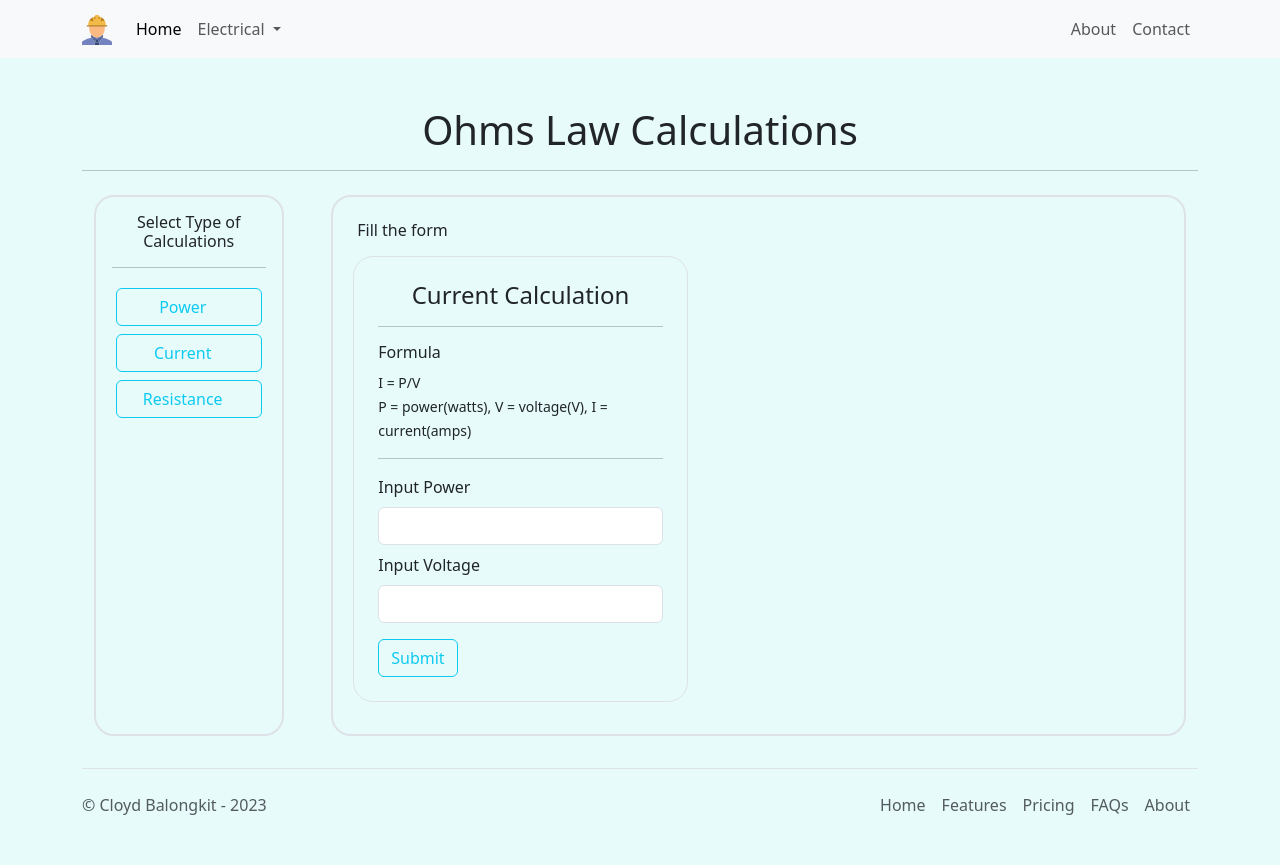
After one commit to cloydbalongkit1/engineering_app_flask, a Flask app: page /current in a window 1280 px wide. The commit adds this page. Run offline with Flask 3, Linux system fonts and the light colour scheme; some libraries are stand-ins or nearby versions.

Commit message:
Adding Current and Resistance Calculations

```diff
--- a/form.py
+++ b/form.py
@@ -34,4 +34,5 @@ class PowerCalc(FlaskForm):
     vol_calc = FloatField('Input Voltage', validators=[InputRequired(), NumberRange(min=1)])
     amps_calc = FloatField('Input Current', validators=[InputRequired(), NumberRange(min=1)])
     res_calc = FloatField('Input Resistance', validators=[InputRequired(), NumberRange(min=1)])
+    pow_calc = FloatField('Input Power', validators=[InputRequired(), NumberRange(min=1)])
     submit = SubmitField('Submit')
--- a/main.py
+++ b/main.py
@@ -44,9 +44,45 @@ def power():
             'current': current,
             'power': power,
         }
-        return render_template('calc.html', title='Ohms Law - Answer', form=form, p_calc=p_calc, answers=answers)
+        return render_template('calc_power.html', title='Ohms Law - Answer', form=form, p_calc=p_calc, answers=answers)
 
-    return render_template('calc.html', title='Ohms Law - Power', form=form, p_calc=p_calc)
+    return render_template('calc_power.html', title='Ohms Law - Power', form=form, p_calc=p_calc)
+
+
+@app.route('/current', methods=['GET', 'POST'])
+def current():
+    form= CalculationsType()
+    p_calc = PowerCalc()
+    if form.validate_on_submit():
+        voltage = p_calc.vol_calc.data
+        power = p_calc.pow_calc.data
+        current = power/voltage
+        answers = {
+            'voltage': voltage,
+            'power': power,
+            'current': current,
+        }
+        return render_template('calc_current.html', title='Ohms Law - Answer', form=form, p_calc=p_calc, answers=answers)
+
+    return render_template('calc_current.html', title='Ohms Law - Current', form=form, p_calc=p_calc)
+
+
+@app.route('/resistance', methods=['GET', 'POST'])
+def resistance():
+    form= CalculationsType()
+    p_calc = PowerCalc()
+    if form.validate_on_submit():
+        voltage = p_calc.vol_calc.data
+        current = p_calc.amps_calc.data
+        resistance = voltage/current
+        answers = {
+            'voltage': voltage,
+            'resistance': resistance,
+            'current': current,
+        }
+        return render_template('calc_resistance.html', title='Ohms Law - Answer', form=form, p_calc=p_calc, answers=answers)
+
+    return render_template('calc_resistance.html', title='Ohms Law - Resistance', form=form, p_calc=p_calc)
 
 
 @app.route('/solar', methods=['GET', 'POST'])
--- /dev/null
+++ b/templates/calc_current.html
@@ -0,0 +1,55 @@
+{% extends 'electrical_power.html' %}
+
+{% block calc %}
+
+<div class="container row justify-content-left p-2">
+    <h6>Fill the form</h6>
+    <div class=" container col-md-5 border border-round p-4 m-2">
+        <h4 class="text-center">Current Calculation</h4>
+        <hr>
+        <h6>Formula</h6>
+        <small>I = P/V</small>
+        <br>
+        <small>P = power(watts), V = voltage(V), I = current(amps)</small>
+        <hr>
+        <form method="POST" class="mt-3" enctype="multipart/form-data">
+            {{ form.hidden_tag() }}
+            {{ form.csrf_token }}
+            <div class="form-group">
+                {{ p_calc.pow_calc.label(class="form-control-label mb-2") }}
+                {% if p_calc.pow_calc.errors %}
+                    {{ p_calc.vol_calc(class="form-control mb-2 is-invalid") }}
+                {% else %}
+                    {{ p_calc.pow_calc(class="form-control mb-2") }}
+                {% endif %}
+            </div>
+            <div class="form-group">
+                {{ p_calc.vol_calc.label(class="form-control-label mb-2") }}
+                {% if p_calc.vol_calc.errors %}
+                    {{ p_calc.vol_calc(class="form-control mb-2 is-invalid") }}
+                {% else %}
+                    {{ p_calc.vol_calc(class="form-control mb-2") }}
+                {% endif %}
+            </div>
+            <div class="form-group">
+            {{ p_calc.submit(class="btn btn-outline-info mt-2") }}
+            </div>
+        </form>
+    </div>
+    {% if request.method == 'POST' %}
+    <div class="container col-md-5 border border-round p-4 m-2">
+        <h4>Answers:</h4>
+        <hr>
+        <h6>Formula</h6>
+        <h6>I = P/V</h6>
+        <small>P = power(watts), V = voltage(V), I = current(amps)</small>
+        <hr>
+        <div class="container border border-round p-4 m-2 mt-4">
+            <h6>P = {{ answers['power'] }} V * {{ answers['voltage'] }} A</h6>
+            <h6>Power = <strong class="underline">{{ answers['current'] }}</strong> Amps</h6>
+        </div>
+    </div>
+    {% endif %}
+</div>
+
+{% endblock calc %}
--- a/templates/electrical_power.html
+++ b/templates/electrical_power.html
@@ -10,8 +10,8 @@
                 <hr>
                 <div class="nav flex-column nav-pills" id="v-pills-tab" role="tablist" aria-orientation="vertical">
                     <a class="nav flex-column btn btn-outline-info m-1" href="{{ url_for('power') }}">Power</a>
-                    <a class="nav flex-column btn btn-outline-info m-1" href="#">Current</a>
-                    <a class="nav flex-column btn btn-outline-info m-1" href="#">Resistance</a>
+                    <a class="nav flex-column btn btn-outline-info m-1" href="{{ url_for('current') }}">Current</a>
+                    <a class="nav flex-column btn btn-outline-info m-1" href="{{ url_for('resistance') }}">Resistance</a>
                 </div>
             </div>
 
```
Also changed, not shown: templates/calc_resistance.html (added, +55 -0 lines), templates/calc_power.html (renamed from templates/calc.html), 1 other file.
